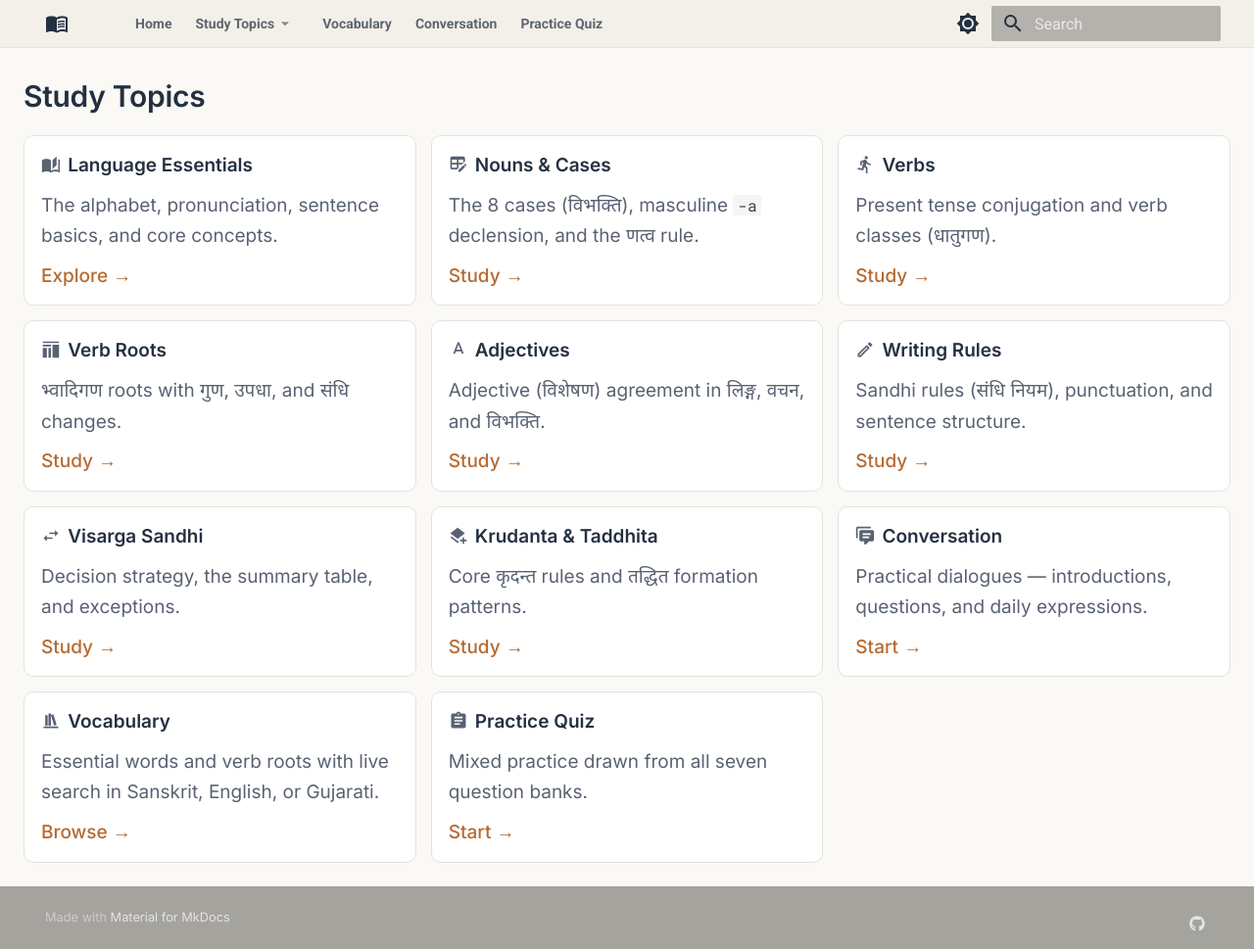
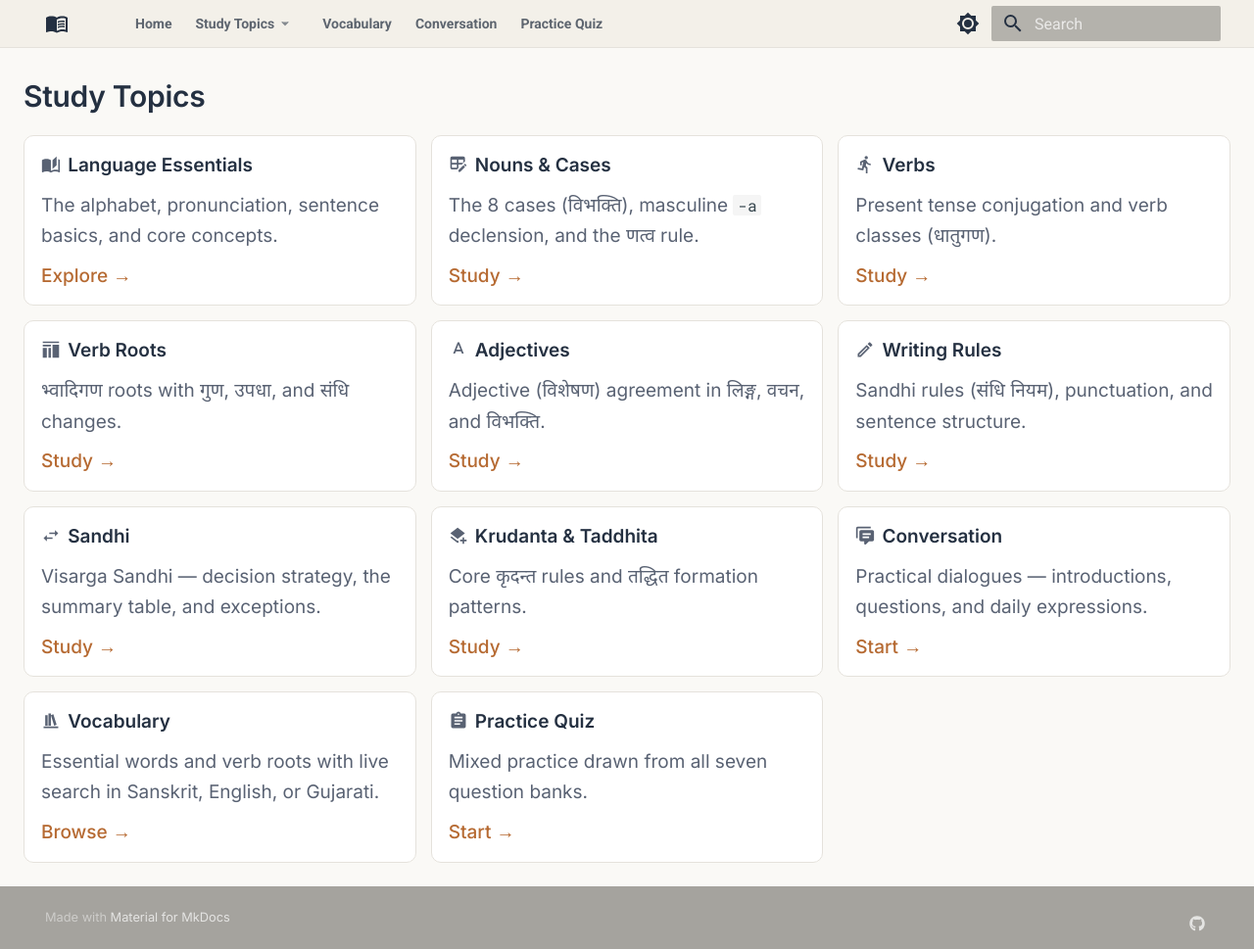
Before and after one commit to akshakp/sanskrit-study-guide, an MkDocs documentation site: the page built from docs/index.md, in a window 1280 px wide and 969 px high. Shown: the whole window at 98% size. Built offline with MkDocs 1.6.1 and Material for MkDocs 9.7.7, drawn with Linux system fonts in a browser that asks for light colours.

Commit message:
refactor: rename Visarga Sandhi topic to Sandhi

```diff
--- a/docs/assets/css/main.css
+++ b/docs/assets/css/main.css
@@ -2292,7 +2292,7 @@ table.vocab-group-hidden {
 }
 
 /* Phase 3D-2 tabbed pages (language-essentials, adjectives, writing-rules,
-   visarg-sandhi, krudant-tadvid): same full-width, contained reference-table
+   sandhi, krudant-tadvid): same full-width, contained reference-table
    presentation as the verbs family on desktop. Below 760px Material's own
    .md-typeset__scrollwrap keeps the table inside the page (table-level
    horizontal scrolling, no page overflow), so the rules stay desktop-only. */
--- a/docs/assets/js/table-records.js
+++ b/docs/assets/js/table-records.js
@@ -35,7 +35,7 @@
       '#examples'
     ],
     'topics/writing-rules/': ['#when-a-word-ends-in', '#sandhi-1-3-rule'],
-    'topics/visarg-sandhi/': ['#master-summary-table']
+    'topics/sandhi/': ['#master-summary-table']
   };
 
   function pathKey() {
--- a/docs/index.md
+++ b/docs/index.md
@@ -40,11 +40,11 @@
 
     [Study →](topics/writing-rules.md)
 
-- :material-swap-horizontal:{ .middle } **Visarga Sandhi**
+- :material-swap-horizontal:{ .middle } **Sandhi**
 
-    Decision strategy, the summary table, and exceptions.
+    Visarga Sandhi — decision strategy, the summary table, and exceptions.
 
-    [Study →](topics/visarg-sandhi.md)
+    [Study →](topics/sandhi.md)
 
 - :material-layers-plus:{ .middle } **Krudanta & Taddhita**
 
--- a/mkdocs.yml
+++ b/mkdocs.yml
@@ -44,7 +44,7 @@ nav:
     - Verb Roots: topics/dhatu.md
     - Adjectives: topics/adjectives.md
     - Writing Rules: topics/writing-rules.md
-    - Visarga Sandhi: topics/visarg-sandhi.md
+    - Sandhi: topics/sandhi.md
     - Krudanta & Taddhita: topics/krudant-tadvid.md
   - Vocabulary: reference/vocabulary.md
   - Conversation: topics/conversation.md
```
Also changed, not shown: docs/topics/sandhi.md (renamed from docs/topics/visarg-sandhi.md, +3 -1 lines), docs/topics/writing-rules.md (+1 -1 lines).
